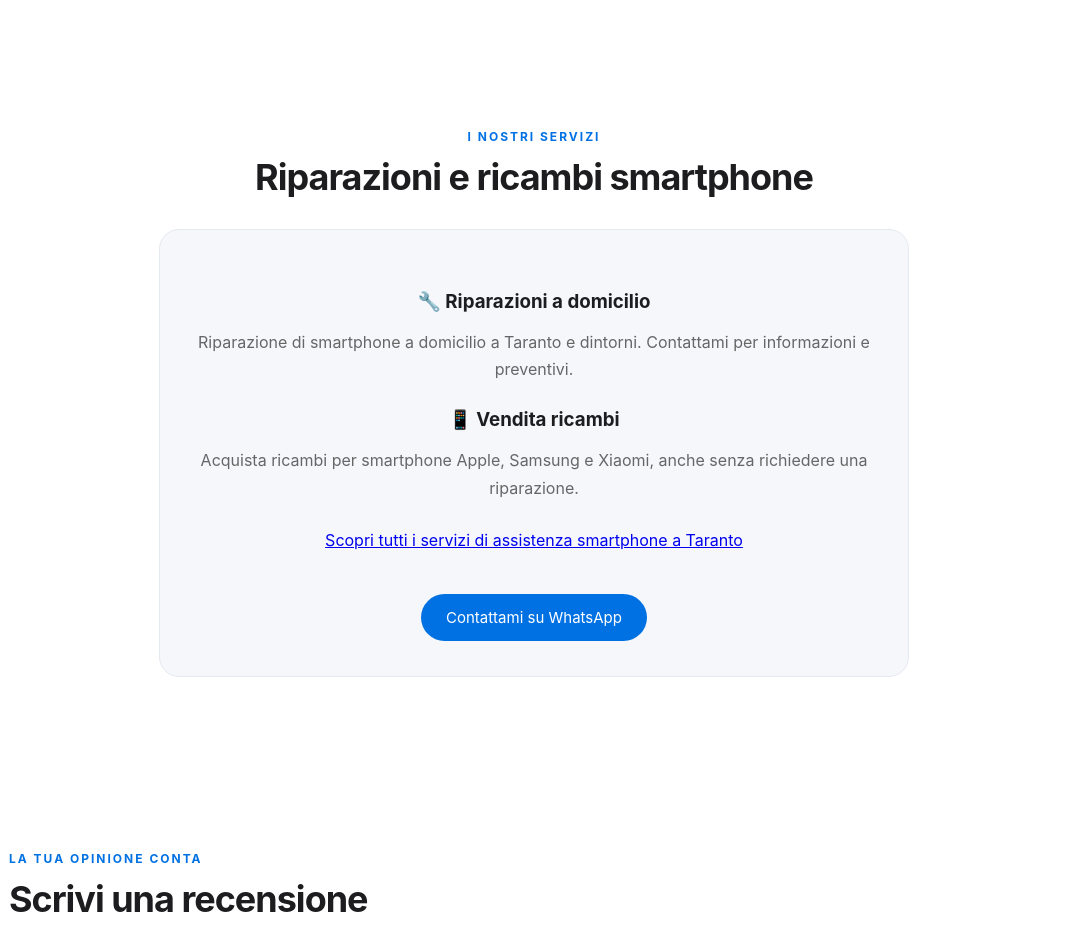
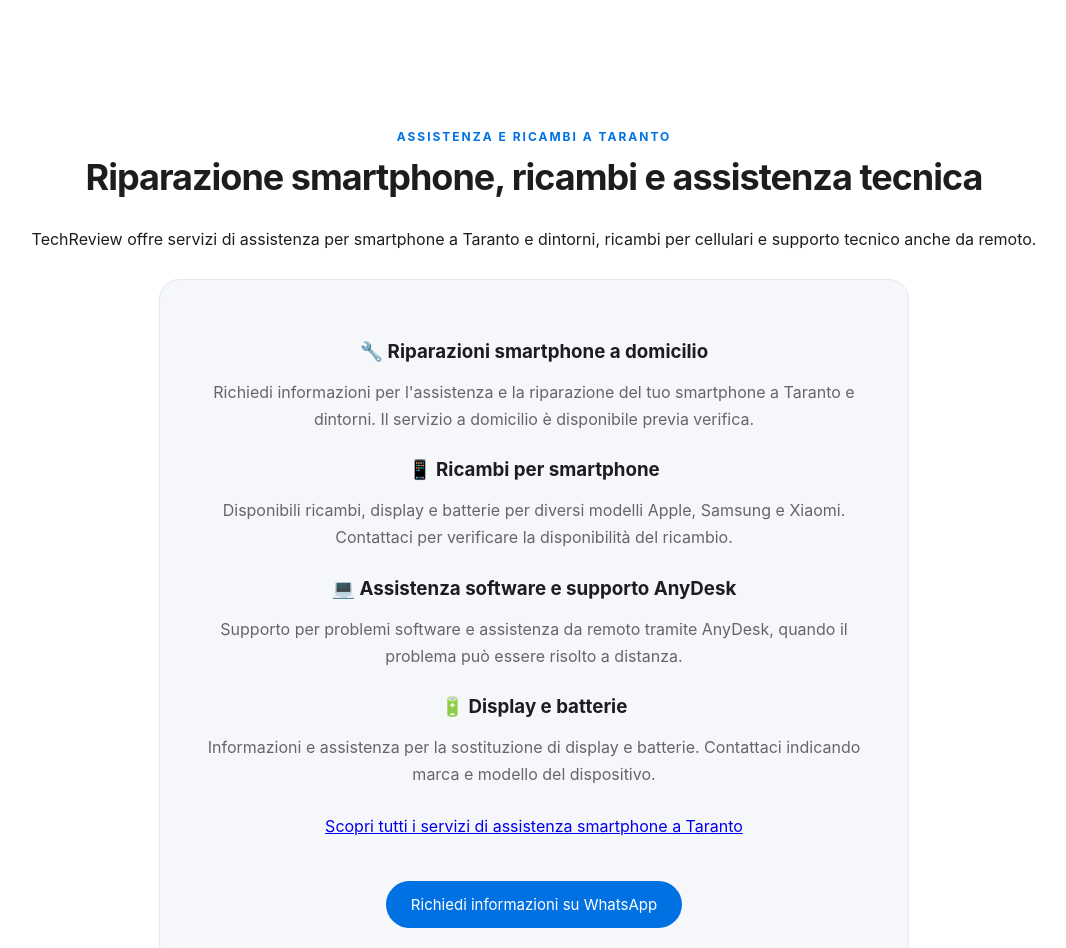
Before and after one commit to RicambiSmartphone/techreview, a plain HTML site: page index.html in a window 1280 px wide. Shown: the part 3080-4028 px from the top of the page, without its empty margins (106-1172 px from the left). Drawn offline with nearby package versions, Linux system fonts and the light colour scheme; no server answers.

Commit message:
Migliora contenuti SEO servizi homepage

```diff
--- a/index.html
+++ b/index.html
@@ -140,16 +140,25 @@
 
   <section id="riparazioni">
     <div class="titolo">
-      <span>I NOSTRI SERVIZI</span>
-      <h2>Riparazioni e ricambi smartphone</h2>
+      <span>ASSISTENZA E RICAMBI A TARANTO</span>
+      <h2>Riparazione smartphone, ricambi e assistenza tecnica</h2>
+      <p>TechReview offre servizi di assistenza per smartphone a Taranto e dintorni, ricambi per cellulari e supporto tecnico anche da remoto.</p>
     </div>
     <div class="servizi">
-      <h3>🔧 Riparazioni a domicilio</h3>
-      <p>Riparazione di smartphone a domicilio a Taranto e dintorni. Contattami per informazioni e preventivi.</p>
-      <h3>📱 Vendita ricambi</h3>
-      <p>Acquista ricambi per smartphone Apple, Samsung e Xiaomi, anche senza richiedere una riparazione.</p>
+      <h3>🔧 Riparazioni smartphone a domicilio</h3>
+      <p>Richiedi informazioni per l'assistenza e la riparazione del tuo smartphone a Taranto e dintorni. Il servizio a domicilio è disponibile previa verifica.</p>
+
+      <h3>📱 Ricambi per smartphone</h3>
+      <p>Disponibili ricambi, display e batterie per diversi modelli Apple, Samsung e Xiaomi. Contattaci per verificare la disponibilità del ricambio.</p>
+
+      <h3>💻 Assistenza software e supporto AnyDesk</h3>
+      <p>Supporto per problemi software e assistenza da remoto tramite AnyDesk, quando il problema può essere risolto a distanza.</p>
+
+      <h3>🔋 Display e batterie</h3>
+      <p>Informazioni e assistenza per la sostituzione di display e batterie. Contattaci indicando marca e modello del dispositivo.</p>
+
       <p><a href="riparazioni-smartphone-taranto.html">Scopri tutti i servizi di assistenza smartphone a Taranto</a></p>
-      <a class="cta" href="https://wa.me/393793751457">Contattami su WhatsApp</a>
+      <a class="cta" href="https://wa.me/393793751457">Richiedi informazioni su WhatsApp</a>
     </div>
   </section>
 
```
